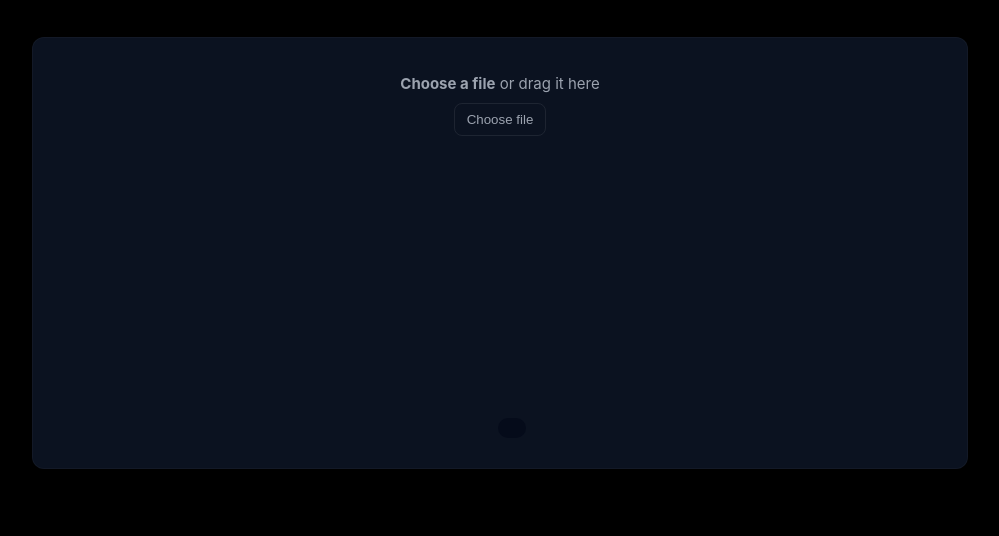
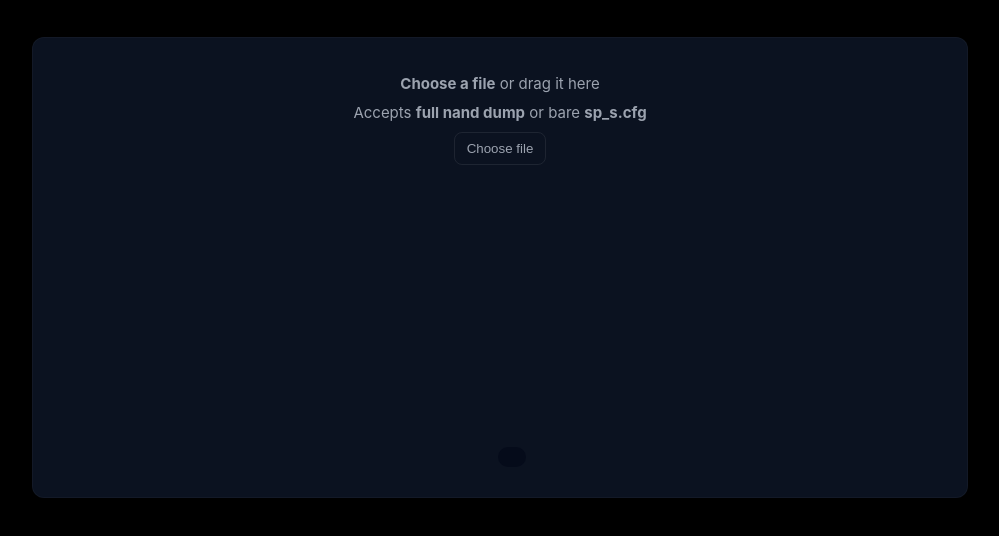
Before and after one commit to xboxoneresearch/zorro_not_zorro, a website built with Vite: page index.html in a window 1280 px wide. Shown: the part 70-606 px from the top of the page, without its empty margins (140-1139 px from the left). Built offline with nearby package versions, Linux system fonts and the light colour scheme.

Commit message:
fix: Explain which file to choose

```diff
--- a/index.html
+++ b/index.html
@@ -17,6 +17,7 @@
         <div class="tile-inner">
           <div class="upload-prompt">
             <p><strong>Choose a file</strong> or drag it here</p>
+            <p>Accepts <strong>full nand dump</strong> or bare <strong>sp_s.cfg</strong></p>
             <button id="choose-btn" class="btn">Choose file</button>
           </div>
           <div id="result" class="result">
```
